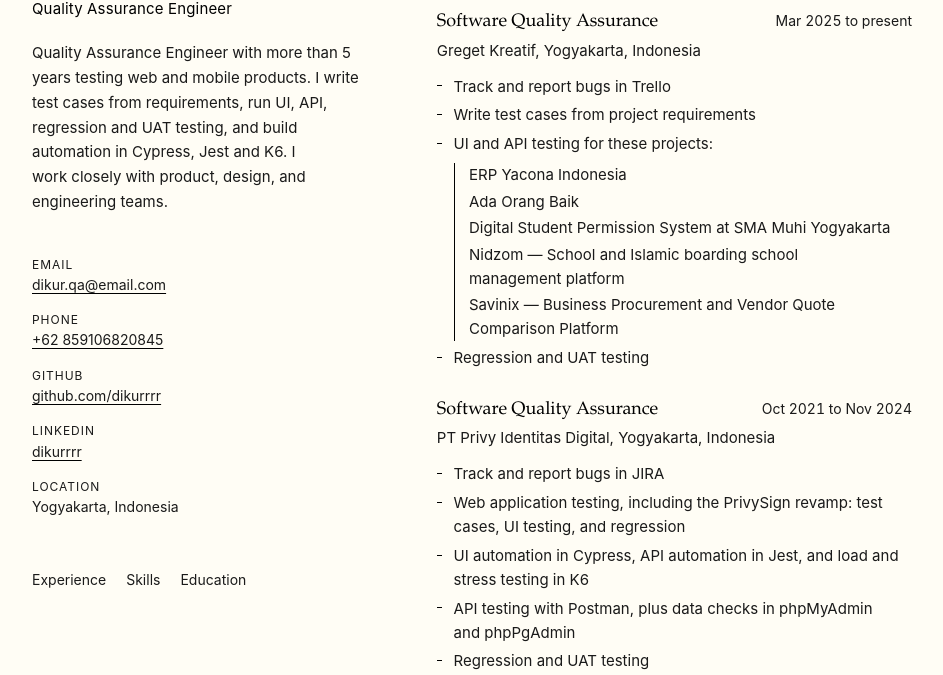
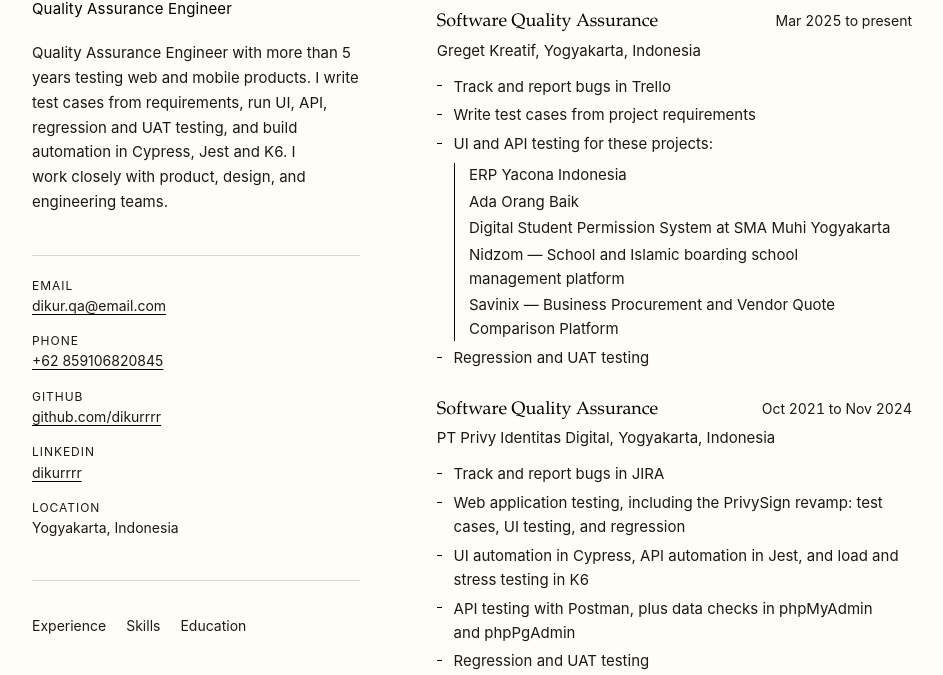
Before and after one commit to dikurrrr/dikurrrr.github.io, a plain HTML site: page cv-standalone.html in a window 1280 px wide. Shown: the part 125-800 px from the top of the page, without its empty margins (168-1111 px from the left). Drawn offline with Linux system fonts and the light colour scheme.

Commit message:
style: add hairline dividers above contact and section nav
Co-authored-by: CommandCodeBot <noreply@commandcode.ai>

```diff
--- a/cv-standalone.html
+++ b/cv-standalone.html
@@ -163,7 +163,8 @@ h1 {
 
 .contact {
   margin: 2.5rem 0 0;
-  padding: 0;
+  padding: 1.25rem 0 0;
+  border-top: 1px solid rgba(0, 0, 0, 0.14);
   list-style: none;
   display: grid;
   gap: 0.875rem;
@@ -184,6 +185,8 @@ h1 {
   flex-wrap: wrap;
   gap: 0.25rem 1.25rem;
   margin-top: 2.5rem;
+  padding-top: 1.5rem;
+  border-top: 1px solid rgba(0, 0, 0, 0.14);
   font-size: var(--text-sm);
 }
 
--- a/styles.css
+++ b/styles.css
@@ -148,7 +148,8 @@ h1 {
 
 .contact {
   margin: 2.5rem 0 0;
-  padding: 0;
+  padding: 1.25rem 0 0;
+  border-top: 1px solid rgba(0, 0, 0, 0.14);
   list-style: none;
   display: grid;
   gap: 0.875rem;
@@ -169,6 +170,8 @@ h1 {
   flex-wrap: wrap;
   gap: 0.25rem 1.25rem;
   margin-top: 2.5rem;
+  padding-top: 1.5rem;
+  border-top: 1px solid rgba(0, 0, 0, 0.14);
   font-size: var(--text-sm);
 }
 
```
